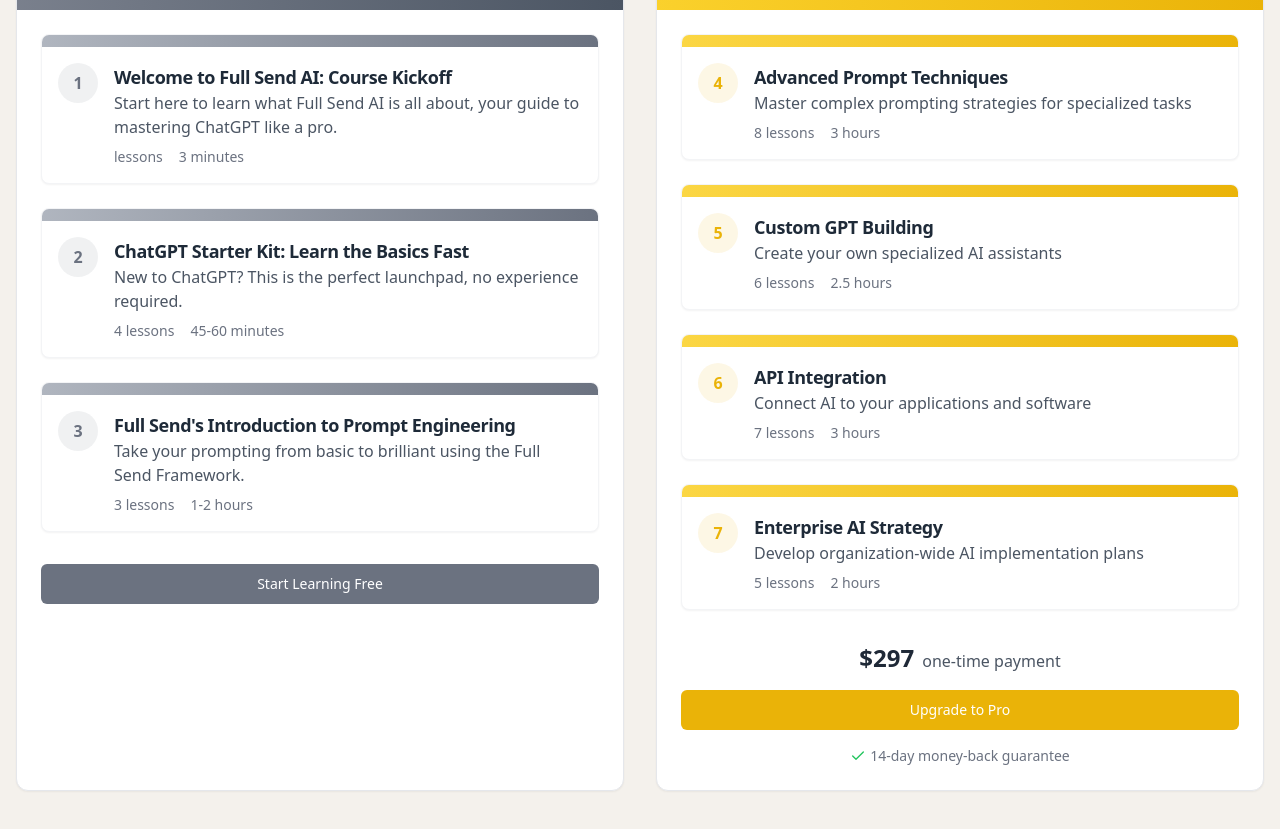
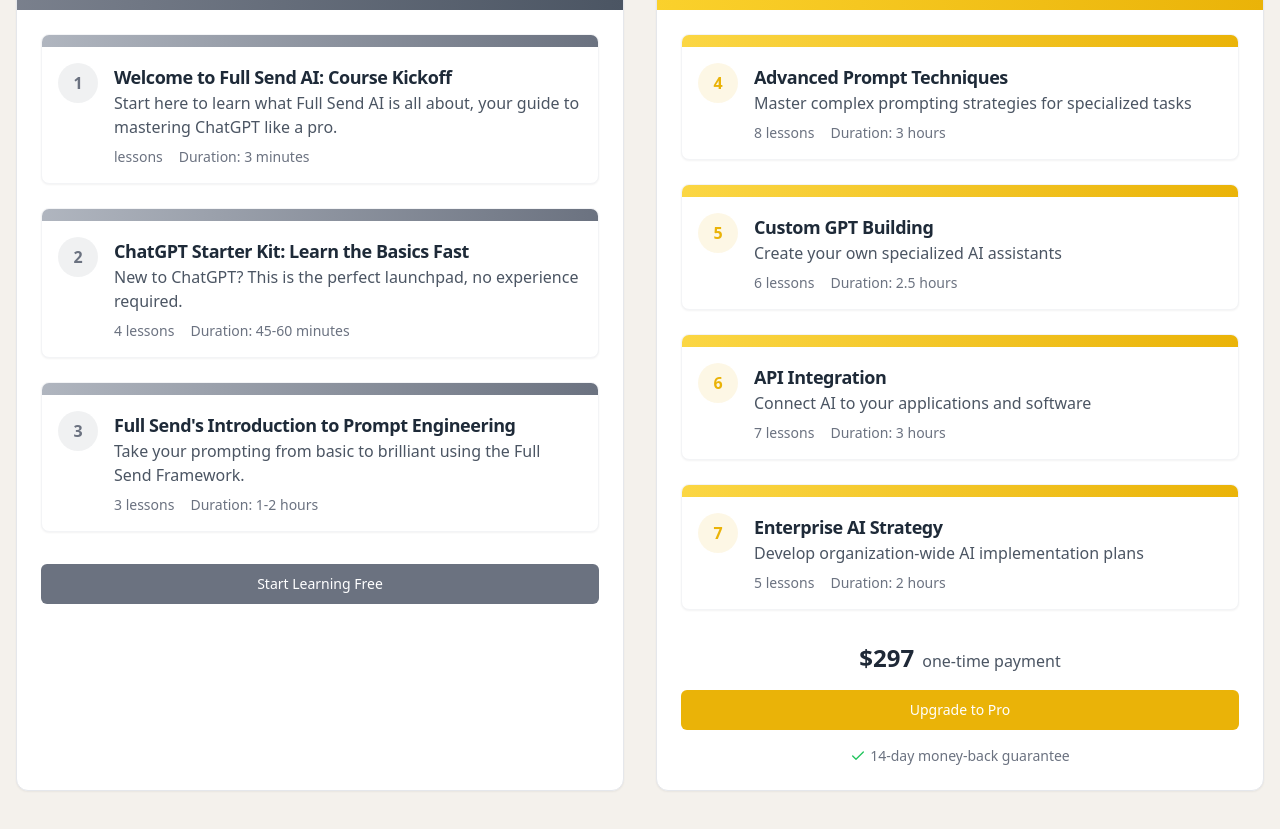
Before and after one commit to swifty3313/ai-fluent-launchpad, a React (Vite) app: page / in a window 1280 px wide. Shown: the part 2020-2849 px from the top of the page. Built offline with nearby package versions, Linux system fonts and the light colour scheme.

Commit message:
Fix: Change "lessons" to "Duration"
Updated the label from "lessons" to "Duration" in the `CourseSection` component.

```diff
--- a/src/components/CourseSection.tsx
+++ b/src/components/CourseSection.tsx
@@ -1,3 +1,4 @@
+
 import React from 'react';
 import { Button } from "@/components/ui/button";
 import { Check, Star } from 'lucide-react';
@@ -95,7 +96,7 @@ const CourseSection: React.FC = () => {
                           <p className="text-gray-600 mb-2">{course.description}</p>
                           <div className="flex text-sm text-gray-500">
                             <span className="mr-4">{course.lessons} lessons</span>
-                            <span>{course.duration}</span>
+                            <span>Duration: {course.duration}</span>
                           </div>
                         </div>
                       </div>
@@ -139,7 +140,7 @@ const CourseSection: React.FC = () => {
                           <p className="text-gray-600 mb-2">{course.description}</p>
                           <div className="flex text-sm text-gray-500">
                             <span className="mr-4">{course.lessons} lessons</span>
-                            <span>{course.duration}</span>
+                            <span>Duration: {course.duration}</span>
                           </div>
                         </div>
                       </div>
```
